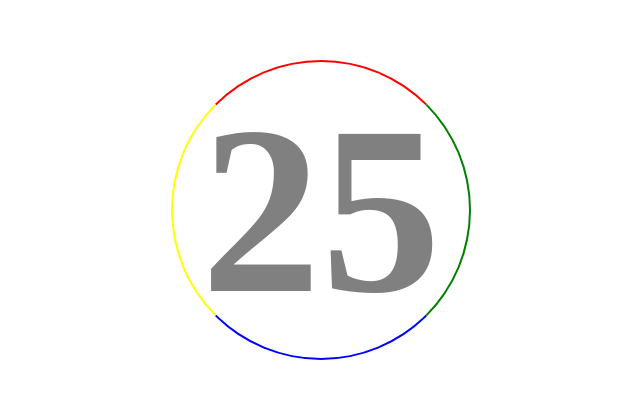
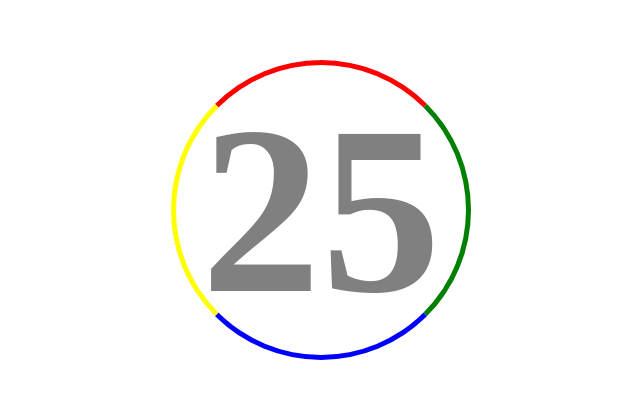
Before and after one commit to KaptainCS3/javascript-fun-projects, a plain HTML site: page Count_Down_App/index.html in a window 1280 px wide. Shown: the part 190-588 px from the top of the page, without its empty margins (319-959 px from the left). Drawn offline with Linux system fonts and the light colour scheme; a web font is replaced by a local one.

Commit message:
minor changes

```diff
--- a/Count_Down_App/style.css
+++ b/Count_Down_App/style.css
@@ -18,7 +18,7 @@ h1{
     width: 300px;
     justify-content: center;
     align-items: center;
-    border: 2px solid;
+    border: 5px solid;
     border-radius: 50%;
     border-color: red green blue yellow;
 }
```
